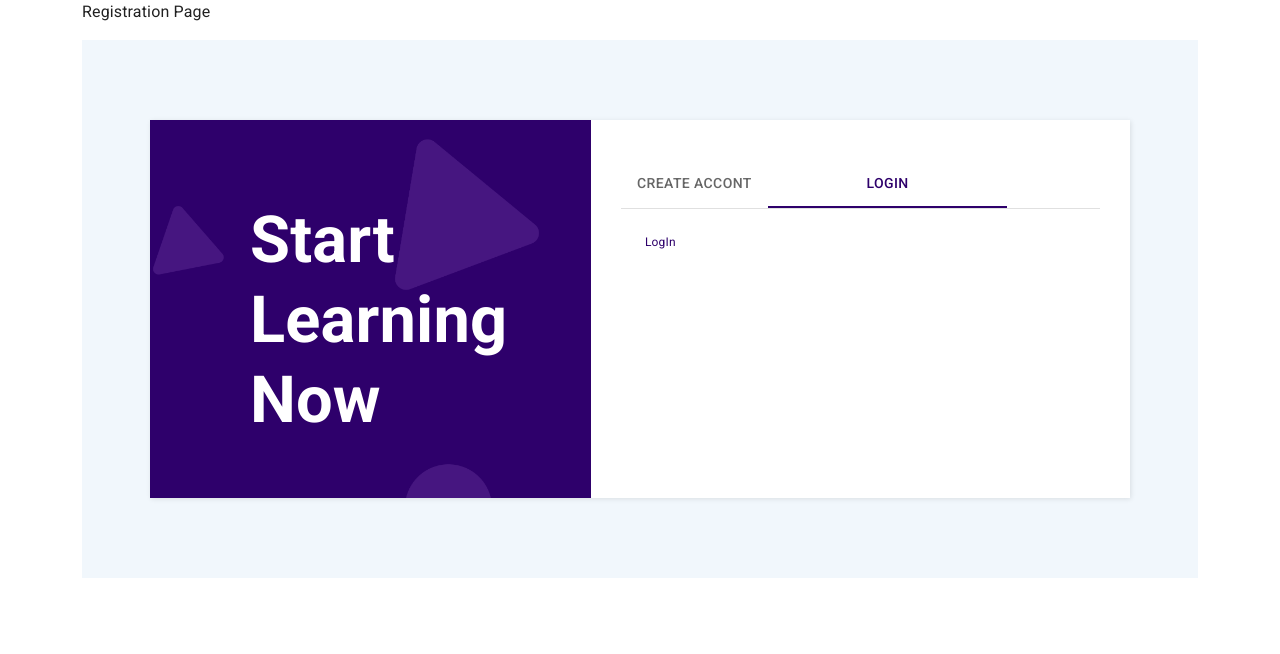
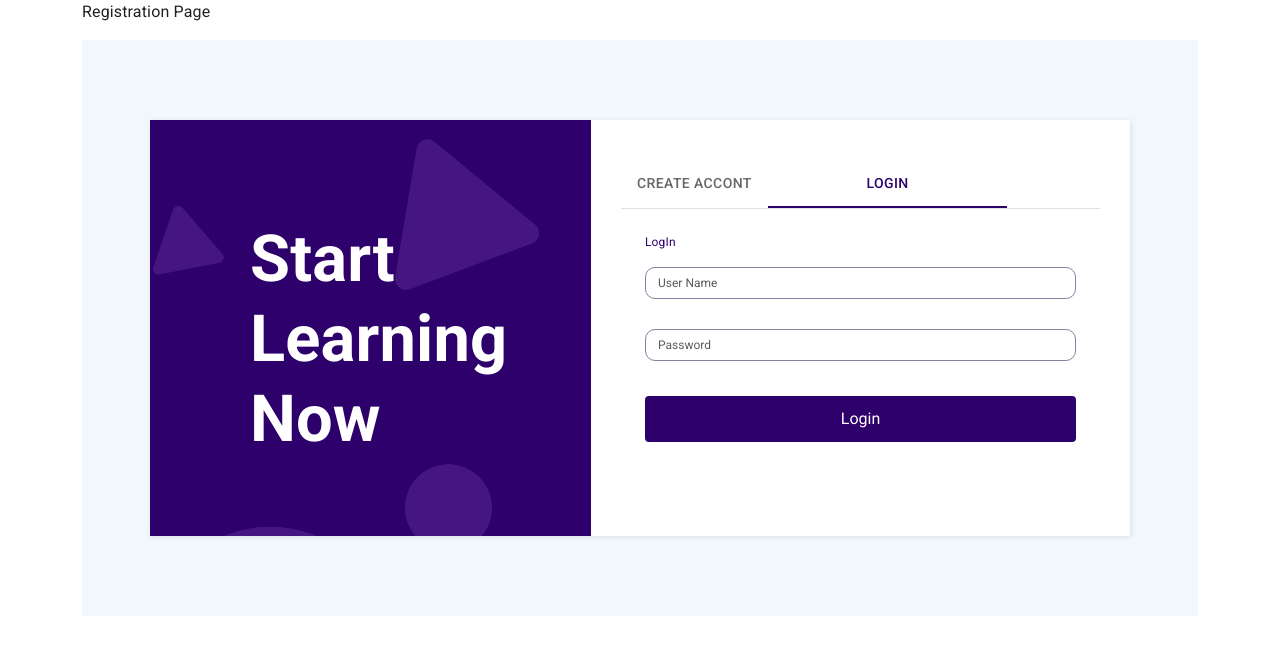
Before and after one commit to savarkar/React-example1, a React (Create React App) app: page /register in a window 1280 px wide. Both pictures are taken after a click on the tab "LOGIN". Shown: the top 654 px of the page. Built offline with nearby package versions, Linux system fonts and the light colour scheme.

Commit message:
login form

```diff
--- a/src/pages/registration/registration.css
+++ b/src/pages/registration/registration.css
@@ -34,7 +34,7 @@
     box-shadow: 1px 1px 5px rgba(0,0,0,0.1);
   }
 
-  .register-photo form {
+  .register-photo .right-section {
     display: table-cell;
     width: 55%;
     background-color: #ffffff;
@@ -44,24 +44,24 @@
 
 
   @media (max-width:991px) {
-    .register-photo form {
+    .register-photo .right-section {
       padding: 40px;
     }
   }
 
-  .register-photo form h4 {
+  .register-photo .right-section h4 {
     font-size: 24px;
     line-height: 1.5;
     color: #2e006b;
   }
-  .register-photo form p{
+  .register-photo .right-section p{
     color: #2e006b;
     font-size: 12px;
   }
-  .register-photo form .form-group{
+  .register-photo .right-section .form-group{
     margin-bottom: 30px;
   }
-  .register-photo form .form-control {
+  .register-photo .right-section .form-control {
     background: transparent;
     border: 1px solid #897fa1;
     border-radius: 10px;
@@ -74,12 +74,12 @@
     margin-bottom: 10px;
   }
 
-  .register-photo form .form-check {
+  .register-photo .right-section .form-check {
     font-size: 13px;
     line-height: 20px;
   }
 
-  .register-photo form .btn-block {
+  .register-photo .right-section .btn-block {
     background: #2e006b;
     border: none;
     border-radius: 4px;
@@ -92,15 +92,15 @@
     width: 100%;
   }
 
-  .register-photo form .btn-primary:hover, .register-photo form .btn-primary:active {
+  .register-photo .right-section .btn-primary:hover, .register-photo .right-section .btn-primary:active {
     background: #2e006b;
   }
 
-  .register-photo form .btn-primary:active {
+  .register-photo .right-section .btn-primary:active {
     transform: translateY(1px);
   }
 
-  .register-photo form .already {
+  .register-photo .right-section .already {
     display: block;
     text-align: center;
     font-size: 12px;
--- a/src/pages/registration/registration.tsx
+++ b/src/pages/registration/registration.tsx
@@ -13,7 +13,10 @@ interface FormValues {
   email: string;
   password: string;
 }
-
+interface loginForm{
+  userName: string,
+  loginPassword: string
+}
 const Register = (props: Props) => {
   const history = useNavigate();
 
@@ -27,11 +30,50 @@ const Register = (props: Props) => {
     email: "",
     password: "",
   });
+  const [loginvalues, setloginFormValues] = React.useState<loginForm>({
+    userName: '',
+    loginPassword: ''
+  })
   const [errors, setErrors] = React.useState<FormValues>({
     name: "",
     email: "",
     password: "",
   });
+  const [loginErrors, setloginErrors] = React.useState<loginForm>({
+    userName: '',
+    loginPassword: ''
+  });
+  const LoginSubmit = async (event: React.FormEvent<HTMLFormElement>)=>{
+      event.preventDefault();
+      if (validateLoginForm()) {
+        console.log("Login is success:", loginvalues);
+        history("/");
+        setloginFormValues({
+        userName: "",
+        loginPassword: "",
+      });
+      }
+      try {
+        const response = await fetch("http://example.com/api/submit-form", {
+          method: "POST",
+          headers: {
+            "Content-Type": "application/json",
+          },
+          body: JSON.stringify(loginvalues),
+        });
+
+        const data = await response.json();
+        console.log("Form submitted successfully:", data);
+        setloginFormValues({
+          userName: "",
+          loginPassword: "",
+        });
+
+      } catch (error) {
+        console.error("Error submitting login form:", error);
+      }
+
+  }
   const handleSubmit = async (event: React.FormEvent<HTMLFormElement>) => {
     event.preventDefault();
 
@@ -74,7 +116,14 @@ const Register = (props: Props) => {
     }));
     validateForm();
   };
-
+  const handleLoginChange= (event: React.ChangeEvent<HTMLInputElement>) => {
+    const { name, value } = event.target;
+    setloginFormValues((prevValues) => ({
+      ...prevValues,
+      [name]: value,
+    }));
+    validateLoginForm();
+  }
   const validateForm = (): boolean => {
     const { name, email, password } = values;
     const errors: FormValues = { name: "", email: "", password: "" };
@@ -104,6 +153,27 @@ const Register = (props: Props) => {
     setErrors(errors);
     return isValid;
   };
+  const validateLoginForm = (): boolean => {
+    const { userName, loginPassword } = loginvalues;
+    const loginErrors: loginForm = { userName: "", loginPassword: "" };
+    let isValid = true;
+
+    if (!userName) {
+      loginErrors.userName = "Username is required";
+      isValid = false;
+    }
+
+    if (!loginPassword) {
+      loginErrors.loginPassword = "Password is required";
+      isValid = false;
+    } else if (loginPassword.length < 6) {
+      loginErrors.loginPassword = "Password must be at least 6 characters long";
+      isValid = false;
+    }
+
+    setloginErrors(loginErrors);
+    return isValid;
+  };
 
 
   return (
@@ -116,7 +186,7 @@ const Register = (props: Props) => {
                {/* <img src={logoImage} alt="earth" />  */}
               <h2>Start Learning Now</h2>
             </div>
-            <form onSubmit={handleSubmit}>
+            <div className='right-section'>
 
             <Box sx={{ width: '100%', typography: 'body1' }}>
       <TabContext value={value}>
@@ -127,6 +197,8 @@ const Register = (props: Props) => {
           </TabList>
         </Box>
         <TabPanel value="1">
+
+        <form onSubmit={handleSubmit}>
         <h4><strong>Welcome to Global Genius Index(G2I)</strong> </h4>
                 <p>Start learning and create your account</p>
         <div className="form-group">
@@ -167,15 +239,36 @@ const Register = (props: Props) => {
 
         <div>
         </div>
+        </form>
         </TabPanel>
         <TabPanel value="2">
           <p>LogIn</p>
+          <form onSubmit={LoginSubmit}>
+          <div className="form-group">
+          <input className="form-control" type="text"  placeholder="User Name"
+                 id="userName"
+                 name="userName"
+                 value={loginvalues.userName}
+                 onChange={handleLoginChange}
+                />
+                <p className='text-danger'>{loginErrors.userName}</p>
+          </div>
+      <div className="form-group">
+        <input className="form-control" type="loginPassword" name="loginPassword" placeholder="Password"
+         id="loginPassword"
+         value={loginvalues.loginPassword}
+         onChange={handleLoginChange}
+        />
+         <p className='text-danger'>{loginErrors.loginPassword}</p>
+        </div>
+        <div className="form-group">
+        <button className="btn btn-block" type="submit">Login</button></div>
+          </form>
         </TabPanel>
       </TabContext>
     </Box>
 
-
-    </form>
+    </div>
     </div>
     </div>
     </div>
```
